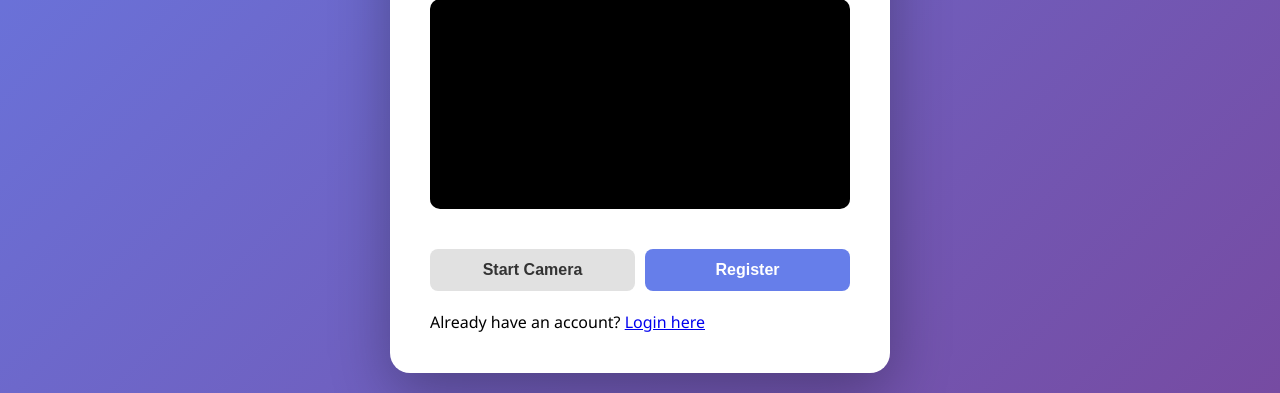
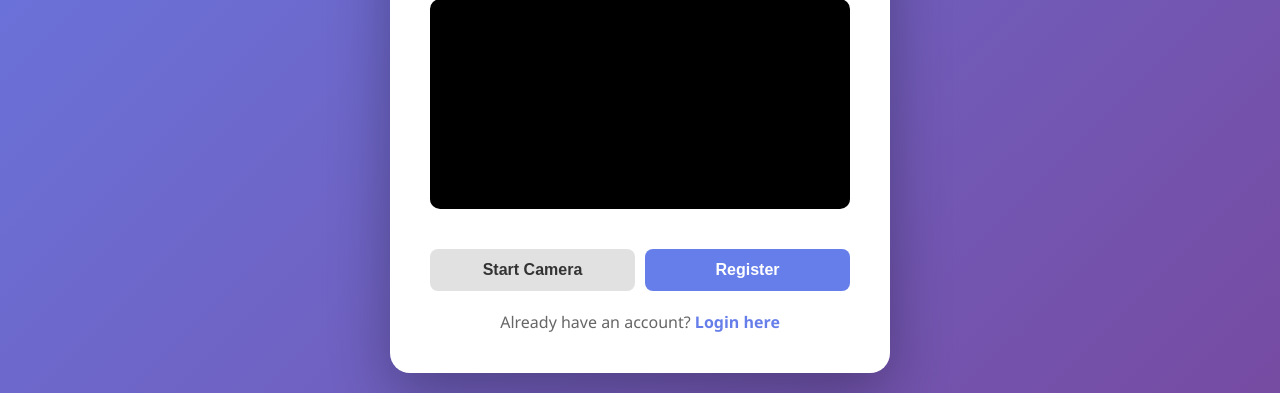
Before and after one commit to UtsavBajracharya/Facial-Expression-Authentication, a Flask app: page /register in a window 1280 px wide. Shown: the part 560-953 px from the top of the page. Run offline with Flask 3, Linux system fonts and the light colour scheme.

Commit message:
change login link style

```diff
--- a/templates/register.html
+++ b/templates/register.html
@@ -166,6 +166,16 @@
         .instructions li {
             margin-bottom: 5px;
         }
+
+        .login-link a {
+            color: #667eea;
+            text-decoration: none;
+            font-weight: 600;
+        }
+
+        .login-link a:hover {
+            text-decoration: underline;
+        }
     </style>
 
 </head>
@@ -207,7 +217,7 @@
         </div>
 
 
-        <div class="login-lin">
+        <div class="login-link">
             Already have an account? <a href="/">Login here</a>
         </div>
 
```
